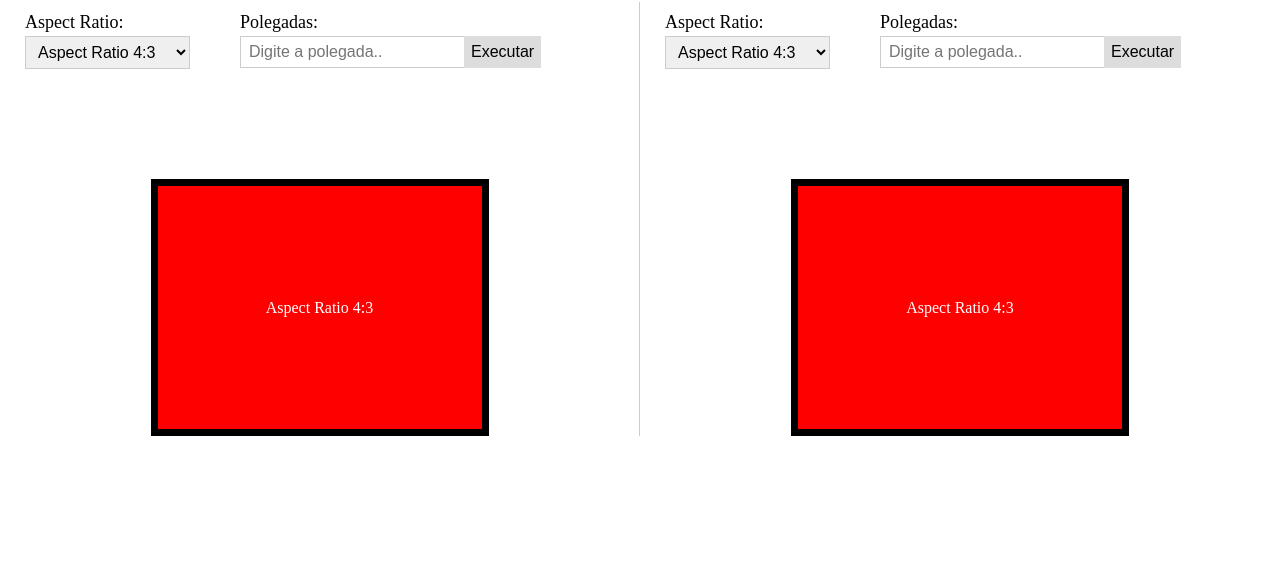
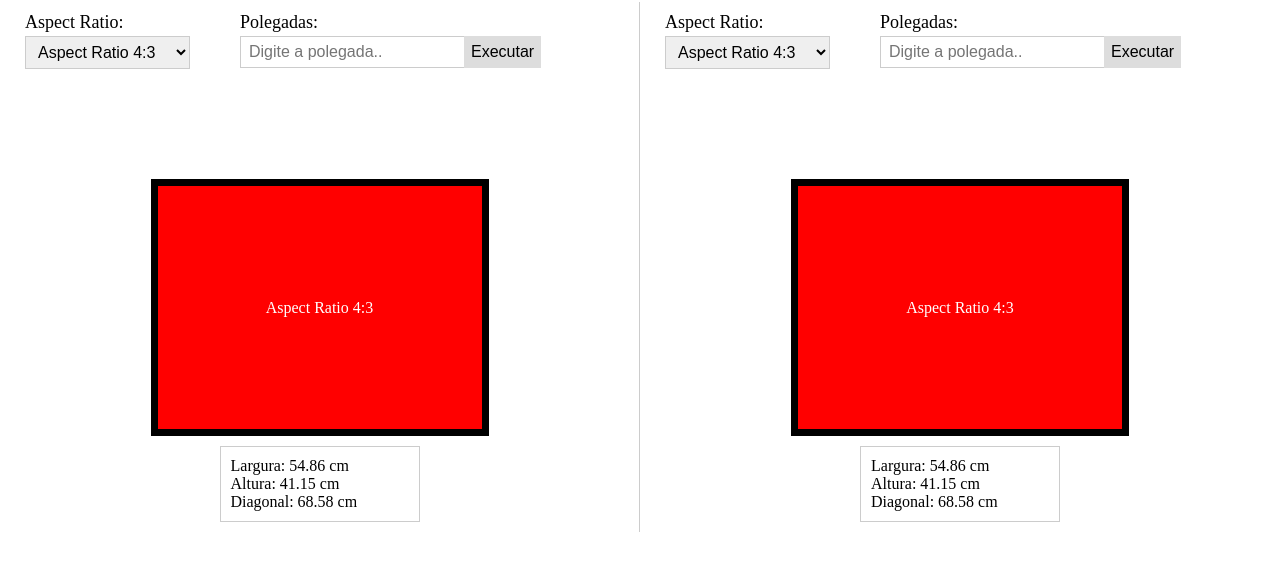
Before and after one commit to mattfran67/compara-tela, a plain HTML site: page index.html in a window 1280 px wide. Shown: the part 78-648 px from the top of the page. Drawn offline with Linux system fonts and the light colour scheme.

Commit message:
Adicionado informações das medidas dos monitores e melhorado um pouco o codigo

```diff
--- a/css/principal.css
+++ b/css/principal.css
@@ -53,3 +53,10 @@
 	transition: 1s;
 	box-sizing: content-box;
 }
+
+.info {
+	border: 1px solid #ccc;
+	width: 200px;
+	padding: 10px;
+	margin: 10px auto;
+}
--- a/index.html
+++ b/index.html
@@ -33,6 +33,8 @@
 		<div style="overflow: auto;width: auto;">
 			<div class="monitor">Aspect Ratio 4:3</div>
 		</div>
+		<!-- div de informação -->
+		<div class="info"></div>
 	</div>
 
 	<div class="flex">
@@ -59,6 +61,8 @@
 		<div style="overflow: auto;max-width: 650px;">
 			<div class="monitor">Aspect Ratio 4:3</div>
 		</div>
+		<!-- div de informação -->
+		<div class="info"></div>
 	</div>
 </div>
 
--- a/js/index.js
+++ b/js/index.js
@@ -1,16 +1,18 @@
+var aspectRatio = document.querySelectorAll('select');
+var input = document.querySelectorAll('input');
+var monitor = document.querySelectorAll('.monitor');
+var inform = document.querySelectorAll(".info");
+
 resolucao(27, 4, 3, 0);
 resolucao(27, 4, 3, 1);
 
 function aspect(i) {
-		var aspect = document.getElementsByTagName('select');
-		var input = document.getElementsByTagName('input');
-		var tamanho = aspect[i].value.split(":");
+	var tamanho = aspectRatio[i].value.split(":");
 
 	resolucao(input[i].value, tamanho[0], tamanho[1], i);
 }
 
 function resolucao(pol, w, h, pos) {
-		var monitor = document.getElementsByClassName('monitor');
 	var soma_quad = w * w + h * h;
 	var tam = 15, alt, larg;
 
@@ -21,4 +23,16 @@ resolucao(27, 4, 3, 0);
 	monitor[pos].style.height = alt + "px";
 	monitor[pos].style.lineHeight = alt + "px";
 	monitor[pos].innerHTML = "Aspect Ratio " + w + ":" + h;
+
+	info(larg / tam, alt / tam, pol, pos)
 }
+
+function info(larg, height, diag, pos) {
+	var largCent = (larg * 2.54).toFixed(2);
+	var heightCent = (height * 2.54).toFixed(2);
+	var diagCent = (diag * 2.54).toFixed(2);
+	inform[pos].innerHTML =
+	"Largura: " + largCent + " cm<br>" +
+	"Altura: " + heightCent + " cm<br>" +
+	"Diagonal: " + diagCent + " cm<br>";
+}
```
Lines whose indentation alone changed are shown as unchanged.
